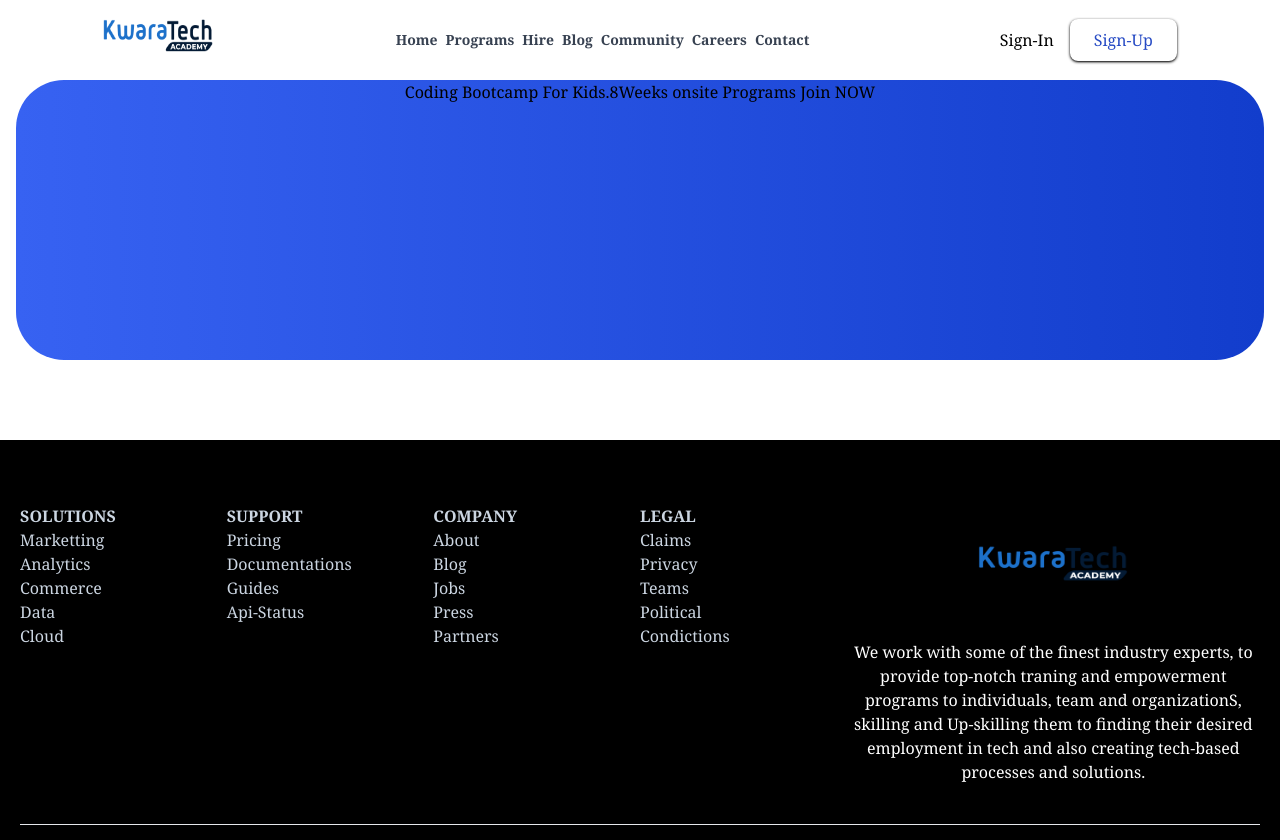
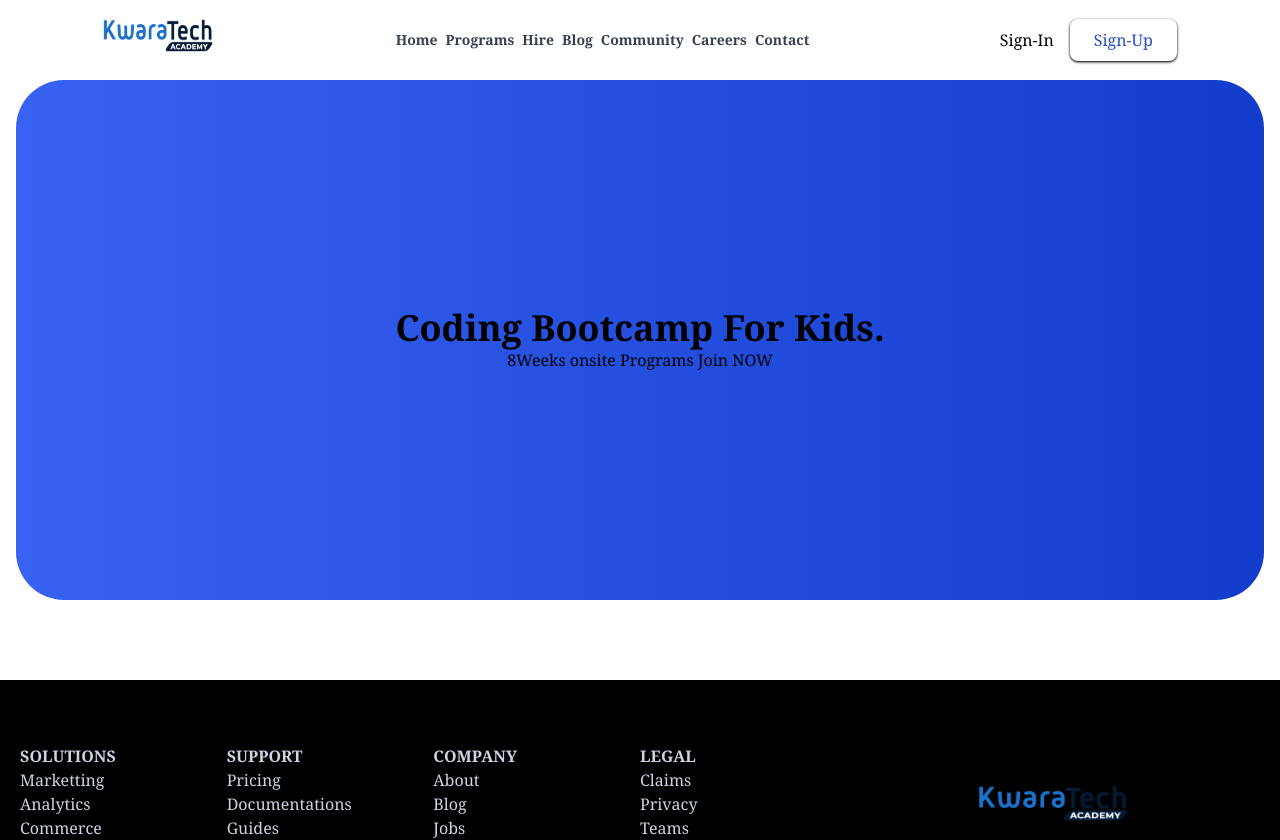
Before and after one commit to best2025j/kwara-tech, a Next.js app: page /Signin in a window 1280 px wide. Shown: the top 840 px of the page. Built offline with nearby package versions, Linux system fonts and the light colour scheme.

Commit message:
navbar side scrool fixed

```diff
--- a/components/navbar.jsx
+++ b/components/navbar.jsx
@@ -97,8 +97,8 @@
         <div
           className={
             nav
-              ? " fixed left-0 top-0 w-[72%] sm:w-[60%] md:w-[45%] h-screen bg-white border-r rounded-r-3xl p-5 ease-in duration-500"
-              : "fixed left-[-100%] h-screen top-0 p-5 ease-out duration-700 bg-slate-600"
+              ? " fixed left-0 top-0 w-[72%] sm:w-[60%] h-full bg-white border-r rounded-r-3xl p-5 ease-in duration-700"
+              : "fixed left-[-100%] h-full top-0 p-5 ease-out duration-700 bg-slate-600"
           }
         >
           <div className="">
@@ -127,13 +127,13 @@
 
             {/*  */}
 
-            <div className="border-b border-gray-400 py-4">
-              <p className="w-[90%] sm:w-[90%] md:w-full py-2">
+            <div className="border-b border-gray-400">
+              <p className="w-[90%] sm:w-[90%] md:w-full">
                 Let&#39; build something together
               </p>
             </div>
 
-            <div className="flex flex-col py-4 ">
+            <div className="flex flex-col pt-3 ">
               <ul className="font-600 space-y-1">
                 <li className="text-sm" onClick={handleClose}>
                   <Link href="/">Home</Link>
@@ -159,11 +159,11 @@
               </ul>
             </div>
 
-            <div className="space-y-4 ">
-              <button className="active:text-white w-full active:bg-[#264ac4] px-5 text-[#264ac4] shadow-none">
+            <div className="space-y-4 bottom-0 sm:bottom-0 absolute  py-[6px]">
+              <button className="active:text-white sm:w-[22rem] w-[14rem] active:bg-[#264ac4] px-5 text-[#264ac4] shadow-none">
                 <Link href="/signin">Sign-In</Link>
               </button>
-              <button className="px-4 active:text-white w-full active:bg-[#264ac4] py-2 bg-[#ffff] text-[#264ac4]">
+              <button className="sm:w-[22rem] active:text-white w-[14rem] active:bg-[#264ac4] py-2 bg-[#ffff] text-[#264ac4]">
                 <Link href="/signup">Sign-Up</Link>
               </button>
             </div>
--- a/pages/[bootcamp].jsx
+++ b/pages/[bootcamp].jsx
@@ -7,10 +7,15 @@
   return (
     <>
       <div className="py-20 px-4 h-auto w-full">
-        <div className="w-[100%] mx-auto h-[80vh] md:h-[35vh] text-center bg-gradient-to-r from-[#3762f2] to-[#123dcc] rounded-[1.5rem] sm:rounded-[3rem]">
-          <h1 className="text-center">
-            Coding Bootcamp For Kids.8Weeks onsite Programs Join NOW
-          </h1>
+        <div className="w-[100%] mx-auto h-[80vh] md:h-[65vh] flex justify-center items-center text-center bg-gradient-to-r from-[#3762f2] to-[#123dcc] rounded-[1.5rem] sm:rounded-[3rem]">
+          <div className=" animate-in fade-in zoom-in delay-120 duration-1000">
+            <div>
+              <h1 className=" font-bold text-4xl">Coding Bootcamp For Kids.</h1>
+            </div>
+            <div>
+              <p>8Weeks onsite Programs Join NOW</p>
+            </div>
+          </div>
         </div>
       </div>
     </>
--- a/pages/programs.jsx
+++ b/pages/programs.jsx
@@ -8,8 +8,8 @@
 const programs = () => {
   return (
     <div className="py-20 p-4 w-full h-full font-serif">
-      <div className="w-[100%] mx-auto h-[80vh] md:h-[35vh] flex justify-center items-center text-center bg-gradient-to-r from-[#3762f2] to-[#123dcc] rounded-[1.5rem] sm:rounded-[3rem]">
-        <h1 className="font-bold animate-in fade-in zoom-in delay-120 duration-1000 text-center text-4xl">PROGRAMS</h1>
+      <div className="w-[100%] mx-auto h-[80vh] md:h-[65vh] flex justify-center items-center text-center bg-gradient-to-r from-[#3762f2] to-[#123dcc] rounded-[1.5rem] sm:rounded-[3rem]">
+        <h1 className="font-bold animate-in fade-in zoom-in delay-120 duration-1000 text-center text-4xl">Kwara tech Programs</h1>
       </div>
 
       {/* GRID */}
```
